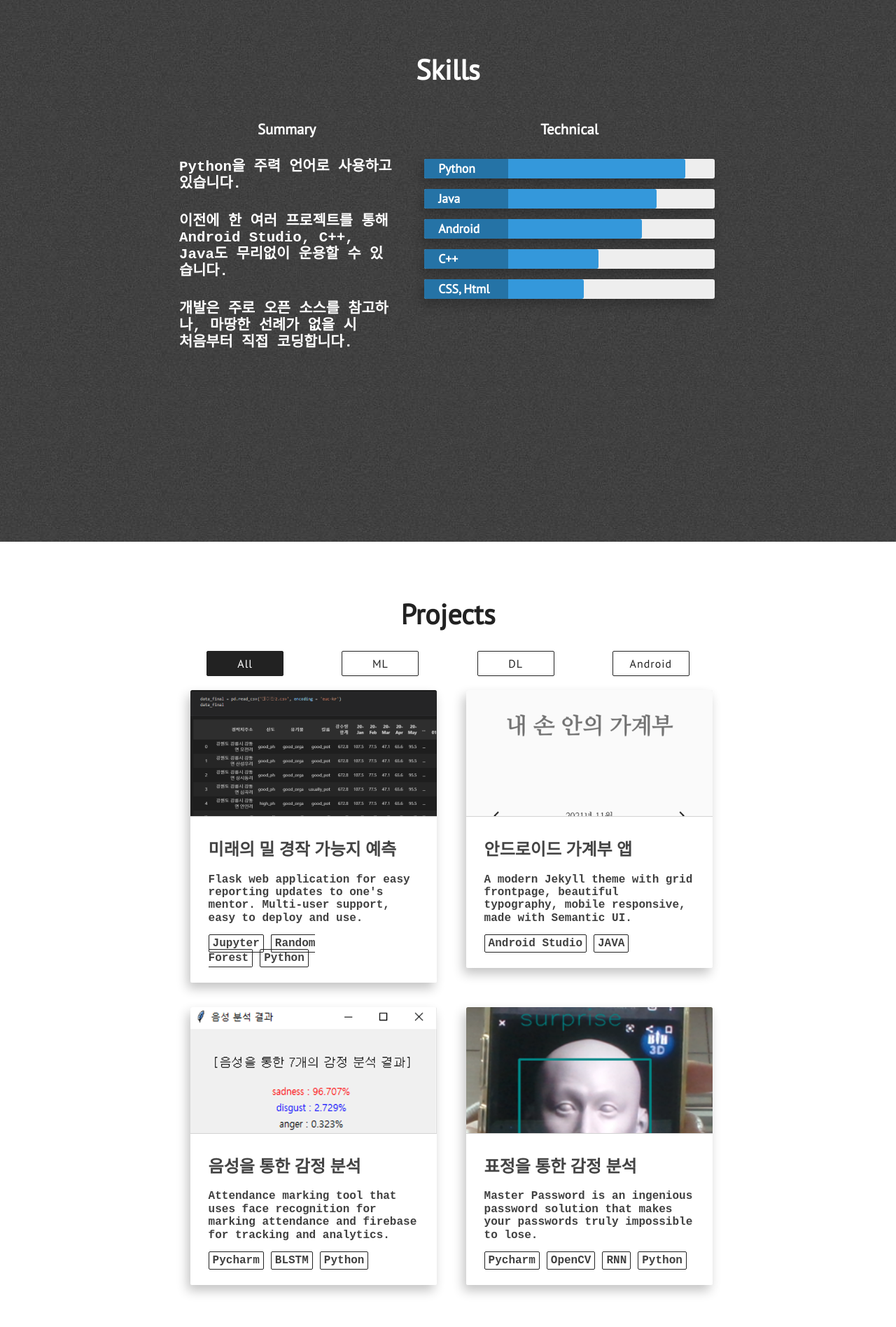
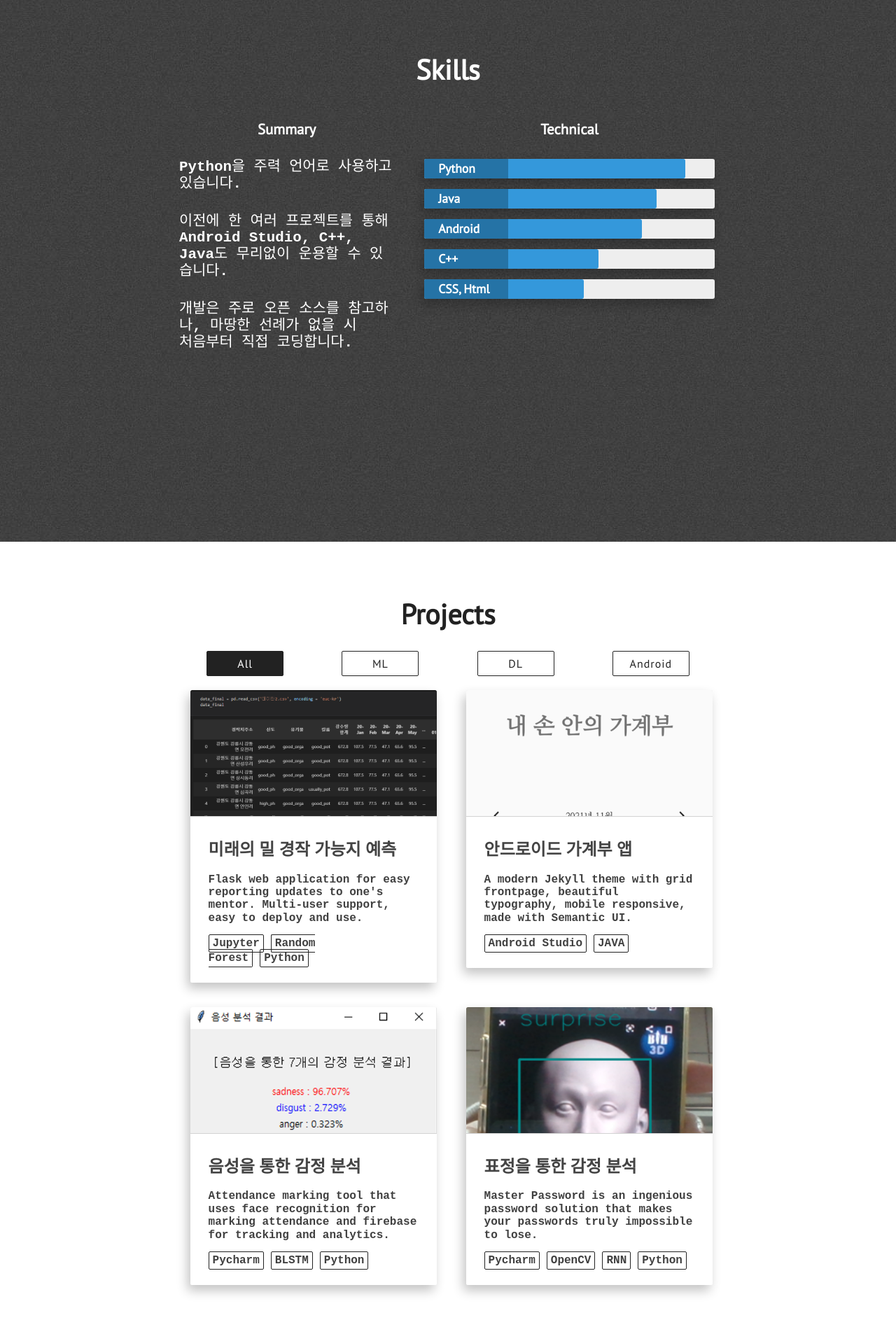
Before and after one commit to SongChaeYoung98/SongChaeYoung98.github.io, a Jekyll site: the page built from index.html, in a window 1280 px wide. Shown: the part 2126-4022 px from the top of the page at 70% size. Built offline with Jekyll 4.4.1, drawn with Linux system fonts in a browser that asks for light colours; nearby versions of some CDN libraries.

Commit message:
Update main.css

```diff
--- a/assets/css/main.css
+++ b/assets/css/main.css
@@ -229,14 +229,14 @@ img {
   font-size: 1.3rem;
   margin: 30px auto;
   color: #404040;
-  font-weight: bold;
+  font-weight: 550;
 }
 
 .paragraph-text-normal {
   /* font-family: 'PT Sans', sans-serif; */
   font-family: 'Nanum Gothic Coding', monospace;
   color: #404040;
-  font-weight: bold;
+  font-weight: 550;
 }
 
 .pt-sans-font {
```
